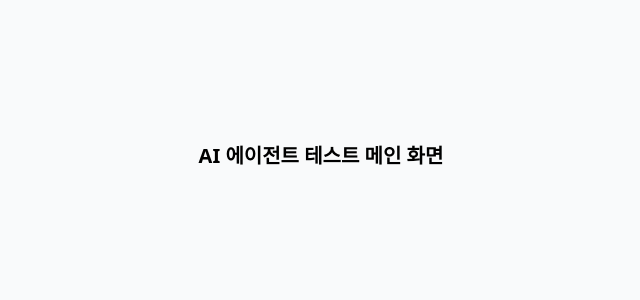
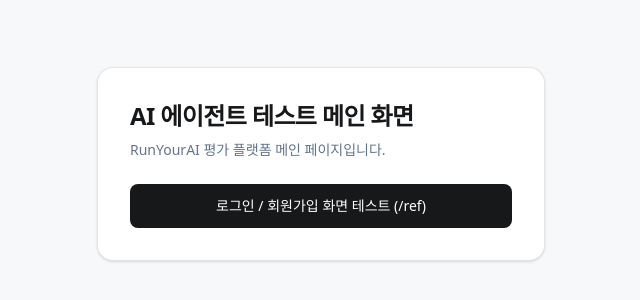
Before and after one commit to vagus3/RunyourAPITest, a Next.js app in the folder runyourai-web-test/: page / in a window 1280 px wide. Shown: the part 236-536 px from the top of the page, without its empty margins (319-959 px from the left). Built offline with nearby package versions, Linux system fonts and the light colour scheme.

Commit message:
feat: app/page.tsx 디자인 css 정의 및 정리

```diff
--- a/runyourai-web-test/app/layout.tsx
+++ b/runyourai-web-test/app/layout.tsx
@@ -1,11 +1,10 @@
-// app/layout.tsx
 import './globals.css';
 import QueryProvider from '@/shared/ui/QueryProvider';
 
 export default function RootLayout({ children }: { children: React.ReactNode }) {
   return (
     <html lang="ko">
-      <body>
+      <body className="bg-light-bg text-dark-surface antialiased font-sans">
         <QueryProvider>{children}</QueryProvider>
       </body>
     </html>
--- a/runyourai-web-test/app/page.tsx
+++ b/runyourai-web-test/app/page.tsx
@@ -1,9 +1,25 @@
-// app/page.tsx
+import Link from "next/link";
+
 export default function HomePage() {
   return (
-    <main className="min-h-screen bg-gray-50 p-8 flex flex-col items-center justify-center">
-      <h1 className="text-xl font-bold mb-4">AI 에이전트 테스트 메인 화면</h1>
-      <p className="text-gray-500"></p>
+    <main className="flex min-h-screen flex-col items-center justify-center p-8">
+      <div className="w-full max-w-md rounded-2xl border border-black/10 bg-white p-8 shadow-sm">
+        <h1 className="text-2xl font-semibold tracking-tight text-dark-surface">
+          AI 에이전트 테스트 메인 화면
+        </h1>
+        <p className="mt-2 text-sm text-slate-500">
+          RunYourAI 평가 플랫폼 메인 페이지입니다.
+        </p>
+
+        <div className="mt-6">
+          <Link
+            href="/ref"
+            className="inline-flex h-11 w-full items-center justify-center rounded-lg bg-dark-surface text-sm font-medium text-white transition hover:bg-slate-800 active:scale-95"
+          >
+            로그인 / 회원가입 화면 테스트 (/ref)
+          </Link>
+        </div>
+      </div>
     </main>
   );
 }
--- a/runyourai-web-test/app/ref/action.ts
+++ b/runyourai-web-test/app/ref/action.ts
@@ -24,6 +24,7 @@
     email: z.string().email("올바른 이메일 형식을 입력해주세요."),
     password: z.string().min(8, "비밀번호는 최소 8자 이상이어야 합니다."),
 });
+
 
 export type AuthFormState = {
     success: boolean;
```
Also changed, not shown: runyourai-web-test/.agent/DESIGN.md.
